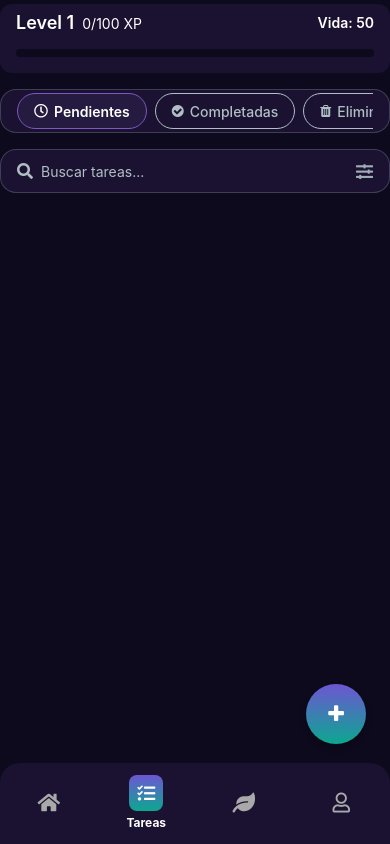
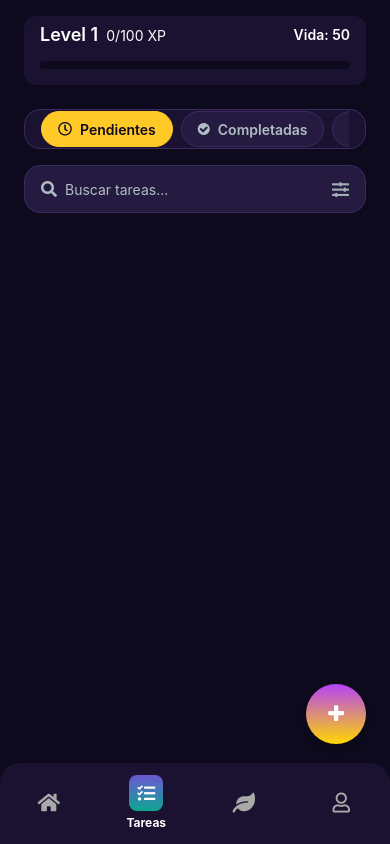
Before and after one commit to codesebastianvega/mana-bloom-app, a React Native app: screen /TasksScreen in a window 390 px wide. Built offline with nearby package versions, Linux system fonts and the light colour scheme.

Commit message:
feat(tasks): refactor task screen layout and tokens

```diff
--- a/src/components/AddTaskButton/AddTaskButton.js
+++ b/src/components/AddTaskButton/AddTaskButton.js
@@ -9,7 +9,7 @@ import { TouchableOpacity } from "react-native";
 import { LinearGradient } from "expo-linear-gradient";
 import { FontAwesome } from "@expo/vector-icons";
 import styles from "./AddTaskButton.styles";
-import { Colors } from "../../theme";
+import { Colors, Gradients } from "../../theme";
 
 export default function AddTaskButton({ onPress }) {
   const [isPressed, setIsPressed] = useState(false);
@@ -19,11 +19,10 @@ export default function AddTaskButton({ onPress }) {
       onPress={onPress}
       onPressIn={() => setIsPressed(true)}
       onPressOut={() => setIsPressed(false)}
+      accessibilityRole="button"
+      accessibilityLabel="Añadir tarea"
     >
-      <LinearGradient
-        colors={["#6d56d3ff", "#0ca790ff"]} // Nueva paleta de colores para el degradado
-        style={styles.gradient}
-      >
+      <LinearGradient colors={Gradients.mana} style={styles.gradient}>
         <FontAwesome name="plus" size={20} color={Colors.text} />
       </LinearGradient>
     </TouchableOpacity>
--- a/src/components/FilterBar/FilterBar.js
+++ b/src/components/FilterBar/FilterBar.js
@@ -9,7 +9,7 @@ import { View, ScrollView, Pressable, Text } from "react-native";
 import { FontAwesome5, FontAwesome } from "@expo/vector-icons";
 // Los estilos de la barra de filtros residen en FilterBar.styles.js
 import styles from "./FilterBar.styles";
-import { Colors } from "../../theme";
+import { Colors, Spacing } from "../../theme";
 
 export default function FilterBar({ filters, active, onSelect }) {
   return (
@@ -29,23 +29,30 @@ export default function FilterBar({ filters, active, onSelect }) {
             return (
               <Pressable
                 key={f.key}
-                style={[styles.tab, isActive && styles.tabActive]}
+                style={({ pressed }) => [
+                  styles.tab,
+                  isActive && styles.tabActive,
+                  pressed && { opacity: 0.9 },
+                ]}
                 onPress={() => onSelect(f.key)}
-                accessibilityRole="tab"
+                accessibilityRole="button"
+                accessibilityLabel={`Filtrar por ${f.label}`}
                 accessibilityState={{ selected: isActive }}
-                hitSlop={{ top: 8, bottom: 8, left: 8, right: 8 }}
+                hitSlop={{
+                  top: Spacing.small,
+                  bottom: Spacing.small,
+                  left: Spacing.small,
+                  right: Spacing.small,
+                }}
               >
                 <Icon
                   name={f.icon}
                   size={14}
-                  color={isActive ? Colors.text : Colors.textMuted}
+                  color={isActive ? Colors.background : Colors.textMuted}
                   style={styles.icon}
                 />
                 <Text
-                  style={[
-                    styles.tabLabel,
-                    !isActive && styles.tabLabelMuted,
-                  ]}
+                  style={[styles.tabLabel, !isActive && styles.tabLabelInactive]}
                 >
                   {f.label}
                 </Text>
--- a/src/components/FilterBar/FilterBar.styles.js
+++ b/src/components/FilterBar/FilterBar.styles.js
@@ -19,9 +19,9 @@ export default StyleSheet.create({
     backgroundColor: Colors.surface,
     borderRadius: Radii.lg,
     paddingHorizontal: Spacing.base,
-    minHeight: 44,
+    minHeight: 40,
     borderWidth: 1,
-    borderColor: Colors.textMuted + "40",
+    borderColor: Colors.separator,
   },
 
   // Scroll horizontal
@@ -40,28 +40,27 @@ export default StyleSheet.create({
     alignItems: "center",
     justifyContent: "center",
     paddingHorizontal: Spacing.base,
-    minHeight: 36,
+    height: 36,
     borderRadius: Radii.pill,
     borderWidth: 1,
-    borderColor: Colors.textMuted,
-    backgroundColor: Colors.surface,
+    borderColor: Colors.separator,
+    backgroundColor: Colors.surfaceElevated,
     marginRight: Spacing.small,
   },
   tabActive: {
-    borderColor: Colors.primary,
-    backgroundColor: Colors.surfaceElevated || Colors.surface,
+    backgroundColor: Colors.accent,
+    borderColor: Colors.accent,
   },
   icon: {
-    marginRight: 6,
+    marginRight: Spacing.small,
   },
   tabLabel: {
     fontSize: 14,
     fontWeight: "600",
-    color: Colors.text,
+    color: Colors.background,
     textAlign: "center",
   },
-  tabLabelMuted: {
+  tabLabelInactive: {
     color: Colors.textMuted,
-    fontWeight: "500",
   },
 });
--- a/src/components/SearchBar/SearchBar.styles.js
+++ b/src/components/SearchBar/SearchBar.styles.js
@@ -11,15 +11,15 @@ export default StyleSheet.create({
   container: {
     flexDirection: "row",
     alignItems: "center",
-    backgroundColor: Colors.surface,
+    backgroundColor: Colors.surfaceElevated,
     paddingHorizontal: Spacing.base,
     borderRadius: Radii.lg,
     marginTop: Spacing.small,
     marginBottom: Spacing.small,
     justifyContent: "space-between",
-    minHeight: 44,
+    minHeight: 48,
     borderWidth: 1,
-    borderColor: Colors.textMuted + "40",
+    borderColor: Colors.separator,
   },
   inner: {
     flexDirection: "row",
--- a/src/components/SwipeableTaskItem/SwipeableTaskItem.js
+++ b/src/components/SwipeableTaskItem/SwipeableTaskItem.js
@@ -83,6 +83,7 @@ export default function SwipeableTaskItem({
   if (!task) return null;
 
   const pan = useRef(new Animated.Value(0)).current;
+  const scale = useRef(new Animated.Value(1)).current;
   const threshold = 80;
   const isDeletedView = activeFilter === "deleted";
   const isCompletedView = activeFilter === "completed";
@@ -114,6 +115,12 @@ export default function SwipeableTaskItem({
       },
     })
   ).current;
+  const handlePressIn = () => {
+    Animated.spring(scale, { toValue: 0.98, useNativeDriver: true }).start();
+  };
+  const handlePressOut = () => {
+    Animated.spring(scale, { toValue: 1, useNativeDriver: true }).start();
+  };
   // Información del elemento (icono y color)
   // se usa una función para evitar lógica compleja en el render
   const elementInfo = getElementColor(task.element);
@@ -181,12 +188,14 @@ export default function SwipeableTaskItem({
         style={[
           styles.taskItem,
           {
-            transform: [{ translateX: pan }],
+            transform: [{ translateX: pan }, { scale }],
             opacity: task.completed || task.isDeleted ? 0.5 : 1,
             borderLeftColor: getPriorityColor(task.priority),
           },
         ]}
         {...panResponder.panHandlers}
+        onTouchStart={handlePressIn}
+        onTouchEnd={handlePressOut}
       >
         <TouchableOpacity
           style={styles.contentRow}
@@ -198,7 +207,11 @@ export default function SwipeableTaskItem({
             >
               {task.title}
             </Text>
-            <Text style={[styles.note, task.completed && styles.textCompleted]}>
+            <Text
+              style={[styles.note, task.completed && styles.textCompleted]}
+              numberOfLines={2}
+              ellipsizeMode="tail"
+            >
               {task.note}
             </Text>
           </View>
--- a/src/components/SwipeableTaskItem/SwipeableTaskItem.styles.js
+++ b/src/components/SwipeableTaskItem/SwipeableTaskItem.styles.js
@@ -1,11 +1,21 @@
-// src/components/SwipeableTaskItem/SwipeableTaskItem.styles.js
+// [MB] Módulo: Tasks / Sección: Tarea swipeable
+// Afecta: SwipeableTaskItem
+// Propósito: estilos de tarjeta y chips
+// Puntos de edición futura: animaciones y badges
+// Autor: Codex - Fecha: 2025-08-13
 
 import { StyleSheet } from "react-native";
-import { Colors, Spacing } from "../../theme";
+import {
+  Colors,
+  Spacing,
+  Radii,
+  Elevation,
+  Typography,
+} from "../../theme";
 
 export default StyleSheet.create({
   container: {
-    marginBottom: Spacing.small,
+    marginVertical: Spacing.small,
   },
   actionsOverlay: {
     ...StyleSheet.absoluteFillObject,
@@ -40,17 +50,11 @@ export default StyleSheet.create({
     fontSize: 12,
   },
   taskItem: {
-    // tarjeta de tarea
-    backgroundColor: Colors.surface,
-    borderRadius: Spacing.small,
-    padding: Spacing.base,
-    borderLeftWidth: 2,
-    shadowColor: Colors.shadow,
-
-    shadowOffset: { width: 0, height: 2 },
-    shadowOpacity: 0.25,
-    shadowRadius: 3.84,
-    elevation: 5,
+    backgroundColor: Colors.surfaceElevated,
+    borderRadius: Radii.lg,
+    padding: Spacing.small + Spacing.tiny,
+    borderLeftWidth: Spacing.tiny / 2,
+    ...Elevation.card,
   },
   contentRow: {
     flexDirection: "row",
@@ -61,13 +65,12 @@ export default StyleSheet.create({
     marginLeft: 1,
   },
   title: {
+    ...Typography.title,
     color: Colors.text,
-    fontSize: 17,
-    fontWeight: "600",
   },
   note: {
+    ...Typography.body,
     color: Colors.textMuted,
-    fontSize: 14,
     marginTop: Spacing.tiny,
     marginBottom: Spacing.small,
   },
@@ -128,19 +131,16 @@ export default StyleSheet.create({
     marginTop: Spacing.small,
   },
   tagChip: {
-    // chip de etiqueta en tarjeta de tarea
-    backgroundColor: Colors.background,
-    borderRadius: 5,
+    backgroundColor: Colors.surface,
+    borderRadius: Radii.pill,
     paddingHorizontal: Spacing.small,
-    paddingVertical: 3,
+    paddingVertical: Spacing.tiny,
     marginRight: Spacing.tiny,
-    marginTop: 0.1,
+    marginTop: Spacing.tiny,
   },
   tagText: {
+    ...Typography.caption,
     color: Colors.text,
-    fontSize: 11,
-    alignContent: "center",
-    paddingBottom: 1,
   },
 
   // badge de elemento (círculo con icono)
@@ -169,30 +169,30 @@ export default StyleSheet.create({
   badge: {
     flexDirection: "row",
     alignItems: "center",
-    borderRadius: 8,
+    borderRadius: Radii.md,
     paddingHorizontal: Spacing.small,
     paddingVertical: Spacing.tiny,
     marginRight: Spacing.small,
-    marginTop: 1,
+    marginTop: Spacing.tiny,
   },
   badgeIcon: {
     marginRight: Spacing.tiny,
   },
   badgeText: {
-    fontSize: 12,
+    ...Typography.caption,
     fontWeight: "600",
   },
   // chip de prioridad:
   priorityChip: {
-    borderWidth: 0.5,
-    borderRadius: 8,
+    borderRadius: Radii.pill,
     paddingHorizontal: Spacing.small,
-    paddingVertical: 4,
+    paddingVertical: Spacing.tiny,
     justifyContent: "center",
     alignItems: "center",
+    borderWidth: StyleSheet.hairlineWidth,
   },
   priorityChipText: {
-    fontSize: 12,
+    ...Typography.caption,
     fontWeight: "500",
     textTransform: "capitalize",
   },
--- a/src/screens/TasksScreen.js
+++ b/src/screens/TasksScreen.js
@@ -5,7 +5,14 @@
 // Autor: Codex - Fecha: 2025-08-13
 
 import React, { useState, useEffect } from "react";
-import { SafeAreaView, FlatList, Modal, View } from "react-native";
+import {
+  SafeAreaView,
+  FlatList,
+  Modal,
+  View,
+  StatusBar,
+  Platform,
+} from "react-native";
 import { getTasks as getStoredTasks, setTasks as setStoredTasks } from "../storage";
 
 import StatsHeader from "../components/StatsHeader";
@@ -323,19 +330,21 @@ export default function TasksScreen() {
 
   // ——— 5) Render ———
   return (
-    <SafeAreaView style={styles.container}>
-      <StatsHeader />
-
-      <FilterBar
-        filters={statusFilters}
-        active={statusFilter}
-        onSelect={setStatusFilter}
-      />
-
-      <SearchBar
-        value={searchQuery}
-        onChange={setSearchQuery}
-        onToggleAdvanced={() => setFiltersVisible(true)}
+    <SafeAreaView
+      style={[
+        styles.container,
+        {
+          paddingTop: Platform.select({
+            android: (StatusBar.currentHeight || 0) + Spacing.small,
+            ios: Spacing.small,
+          }),
+        },
+      ]}
+    >
+      <StatusBar
+        translucent
+        barStyle="light-content"
+        backgroundColor="transparent"
       />
 
       <FlatList
@@ -353,12 +362,35 @@ export default function TasksScreen() {
             activeFilter={statusFilter}
           />
         )}
+        ListHeaderComponent={() => [
+          <View key="stats" style={{ marginBottom: Spacing.small }}>
+            <StatsHeader />
+          </View>,
+          <FilterBar
+            key="filter"
+            filters={statusFilters}
+            active={statusFilter}
+            onSelect={setStatusFilter}
+          />,
+          <SearchBar
+            key="search"
+            value={searchQuery}
+            onChange={setSearchQuery}
+            onToggleAdvanced={() => setFiltersVisible(true)}
+          />,
+        ]}
+        stickyHeaderIndices={[1]}
         contentContainerStyle={{
-          paddingHorizontal: Spacing.base,
-          paddingTop: Spacing.base,
-          paddingBottom: 120,
+          paddingHorizontal: Spacing.large,
+          paddingTop: Spacing.small + Spacing.tiny,
+          paddingBottom: Spacing.xlarge * 2,
         }}
         keyboardShouldPersistTaps="handled"
+        showsVerticalScrollIndicator={false}
+        removeClippedSubviews={true}
+        initialNumToRender={8}
+        windowSize={11}
+        contentInsetAdjustmentBehavior="automatic"
         accessibilityRole="list"
       />
 
```
